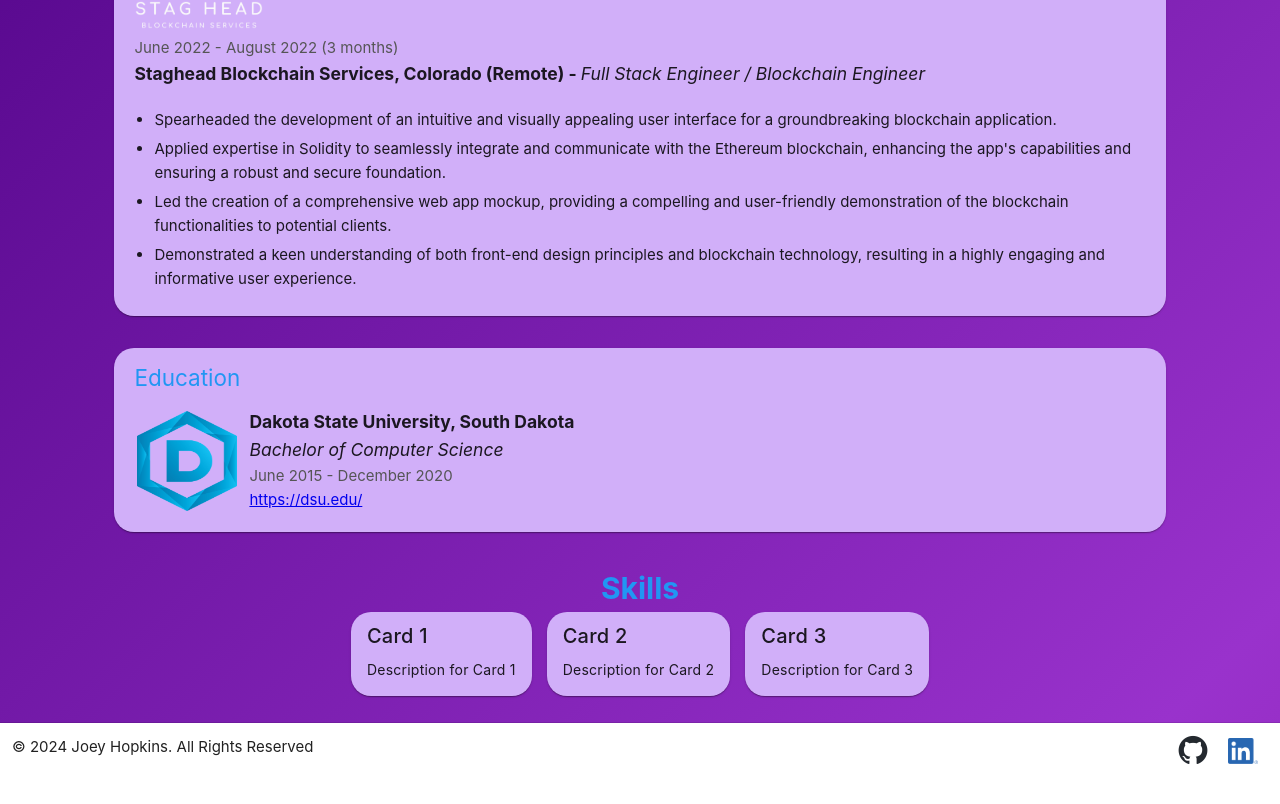
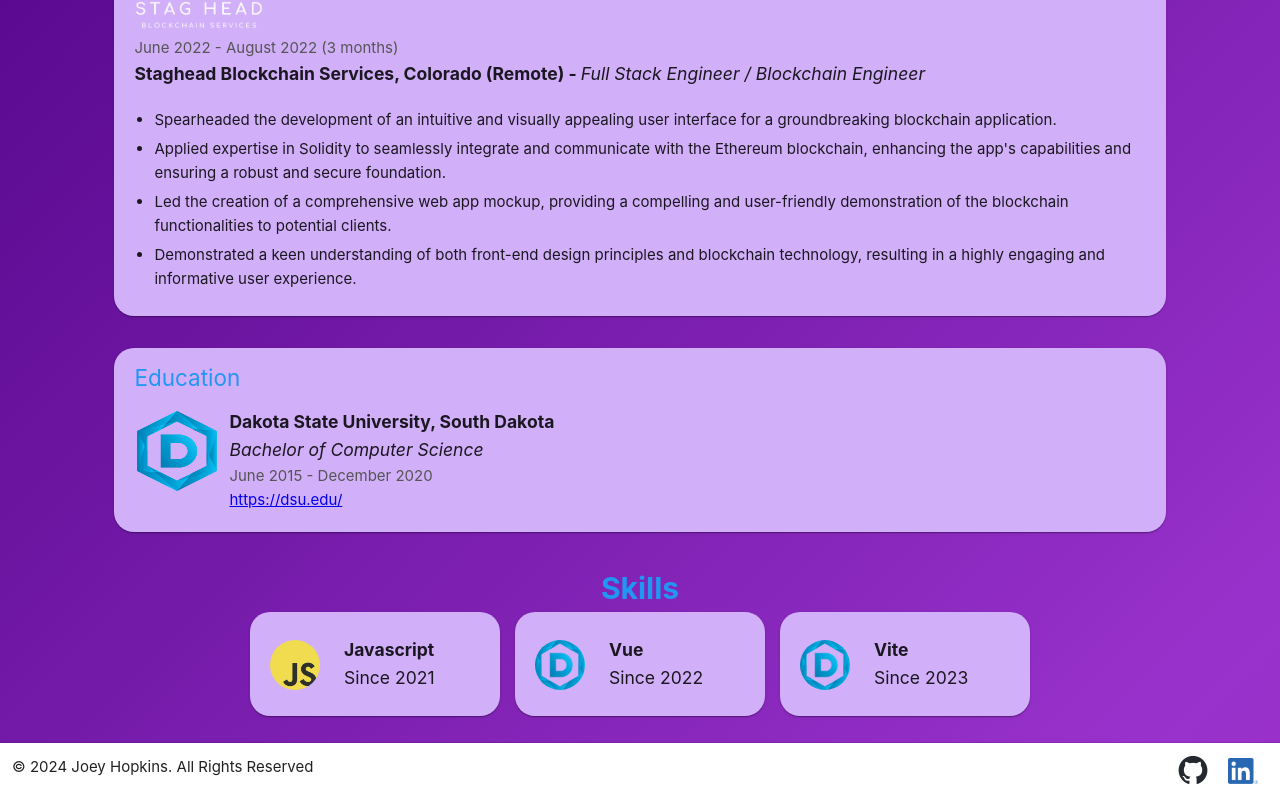
Before and after one commit to JoeyHopkins/MySite, a Vue app in the folder frontend/: page /about in a window 1280 px wide. Shown: the part 963-1767 px from the top of the page. Built offline with nearby package versions, Linux system fonts and the light colour scheme.

Commit message:
Setup image in skills card and made it dynamic to set a different image in each skill

```diff
--- a/frontend/src/views/About.vue
+++ b/frontend/src/views/About.vue
@@ -92,8 +92,8 @@
           <img
             src="/src/assets/images/DakotaState.png"
             alt="Macguyvertech Logo"
-            width="100"
-            height="100"
+            width="80"
+            height="80"
           >
         </div>
         <v-col>
@@ -125,8 +125,23 @@
     </h1>
     <div class="card-container">
       <v-card v-for="(item, index) in items" :key="index" class="skill-card">
-        <v-card-title>{{ item.skill }}</v-card-title>
-        <v-card-text>{{ item.length }}</v-card-text>
+        <v-row class="my-3 mx-5">
+            <div class="circle-img-container mt-4 mr-3">
+              <img
+                :src="item.image"
+                alt="Macguyvertech Logo"
+                class="circle-img"
+              />
+            </div>
+          <v-col>
+            <h3>
+              <b>
+                {{ item.skill }}
+              </b>
+            </h3>
+            <h3>Since {{ item.length }}</h3>
+          </v-col>
+        </v-row>
       </v-card>
     </div>
   </v-container>
@@ -138,9 +153,9 @@ export default {
       pdfPath: 'http://localhost:5173/' + 'src/assets/downloads/Resume.pdf',
       macTechStartDate: '2022-01-01',
       items: [
-        { skill: 'Card 1', length: 'Description for Card 1' },
-        { skill: 'Card 2', length: 'Description for Card 2' },
-        { skill: 'Card 3', length: 'Description for Card 3' }
+        { skill: 'Javascript', length: '2021', image: "/src/assets/images/skills/JavaScript-logo.png" },
+        { skill: 'Vue', length: '2022', image: "/src/assets/images/DakotaState.png" },
+        { skill: 'Vite', length: '2023', image: "/src/assets/images/DakotaState.png" }
       ]
     };
   },
@@ -207,7 +222,19 @@ export default {
 .skill-card {
   background-color: #D1AFF9 !important;
   border-radius: 20px;
+  min-width: 250px;
 }
 
+.circle-img-container {
+  width: 50px; /* Adjust the size of the container */
+  height: 50px; /* Adjust the size of the container */
+  overflow: hidden;
+  border-radius: 50%; /* Create a circle */
+}
 
+.circle-img {
+  width: 100%; /* Make sure the image covers the container */
+  height: 100%; /* Make sure the image covers the container */
+  object-fit: cover; /* Ensure the image is fully covered */
+}
 </style>
```
Also changed, not shown: frontend/src/assets/images/skills/JavaScript-logo.png (added).
